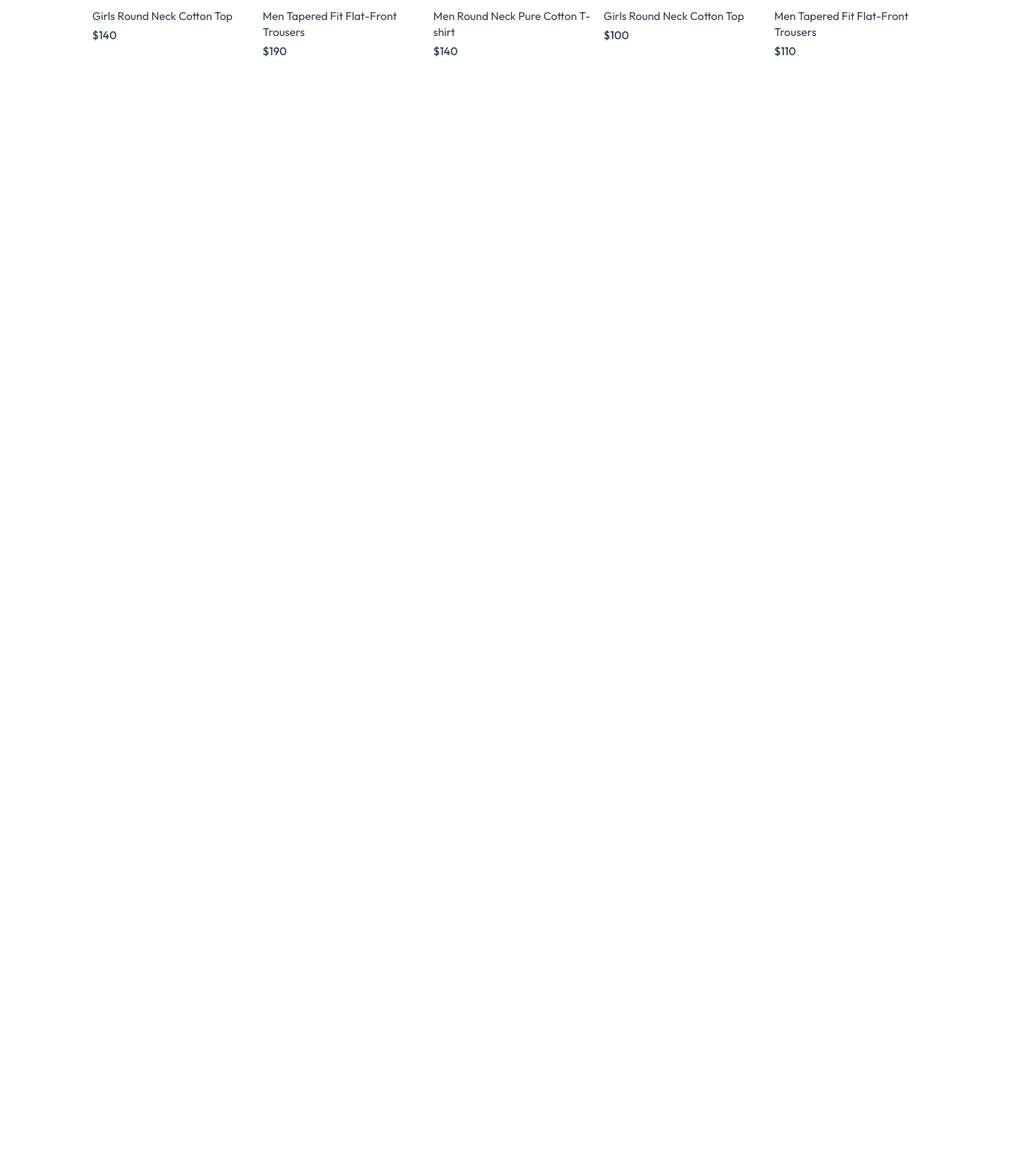
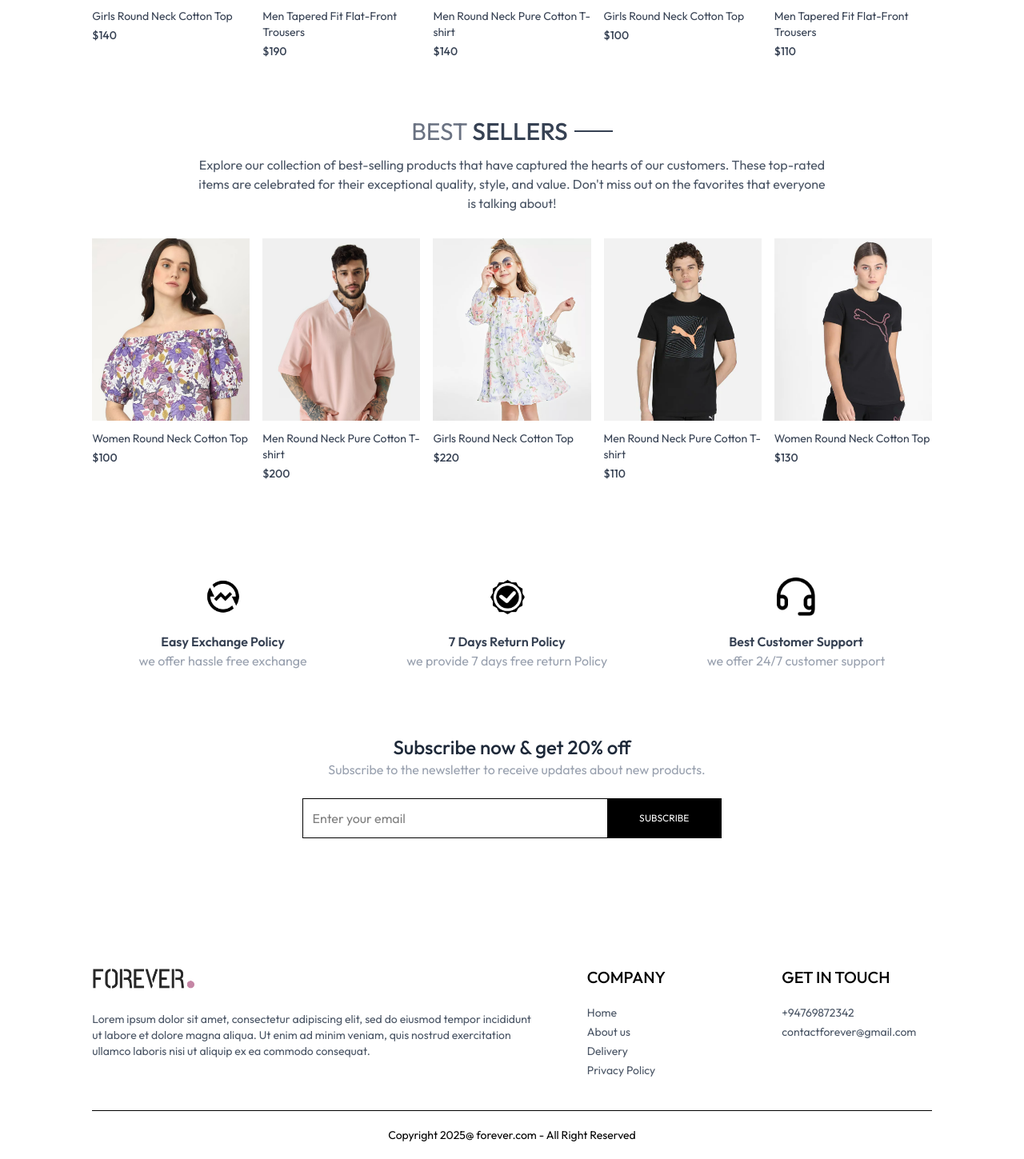
Before and after one commit to Rathinarasa7Nimal/Ecommerce_cloth_platform, a React (Vite) app in the folder frontend/: page / in a window 1280 px wide. Shown: the part 1259-2708 px from the top of the page at 80% size. Before the commit the page ends 1373 px from the top, so only its background shows below. Built offline with nearby package versions, Linux system fonts and the light colour scheme.

Commit message:
completed Home page
Home page is completed

```diff
--- a/frontend/src/App.jsx
+++ b/frontend/src/App.jsx
@@ -10,6 +10,7 @@
 import PlaceOrder from './pages/PlaceOrder.jsx'
 import Orders from './pages/Orders.jsx'
 import Navbar from './components/Navbar.jsx'
+import Footer from './components/Footer.jsx'
 
 const App = () => {
   return (
@@ -26,6 +27,7 @@
         <Route path='/placeorder' element={<PlaceOrder />} />
         <Route path='/orders' element={<Orders />} />
       </Routes>
+      <Footer />
     </div>
   )
 }
--- /dev/null
+++ b/frontend/src/components/BestSeller.jsx
@@ -0,0 +1,37 @@
+import React from 'react'
+import { useContext, useEffect, useState } from 'react'
+import { ShopContext } from '../context/ShopContext'
+import Title from './Title'
+import ProductItem from './ProductItem'
+
+const BestSeller = () => {
+
+    const {products} =useContext(ShopContext);
+    const [bestSeller,setBestSeller] =useState([]);
+
+    useEffect(()=>{
+        const bestProduct = products.filter((item)=>(item.bestseller));
+        setBestSeller(bestProduct.slice(0,5));
+    },[])
+  return (
+    <div className='my-10'>
+        <div className='text-center text-3xl py-8'>
+            <Title text1={"BEST"} text2={"SELLERS"}/>
+            <p className='w-3/4 m-auto text-xs sm:text-sm md:text-base text-gray-600'>
+                Explore our collection of best-selling products that have captured the hearts of our customers. These top-rated items are celebrated for their exceptional quality, style, and value. Don't miss out on the favorites that everyone is talking about!
+            </p>
+        </div>
+
+        {/* Best Seller Products */}
+        <div className='grid grid-cols-2 sm:grid-cols-3 md:grid-cols-4 lg:grid-cols-5 gap-4 gap-y-6'>
+            {
+                bestSeller.map((item,index)=>(
+                    <ProductItem key={index} id={item.id} image={item.image} name={item.name} price={item.price} />
+                ))
+            }
+        </div>
+    </div>
+  )
+}
+
+export default BestSeller
--- /dev/null
+++ b/frontend/src/components/Footer.jsx
@@ -0,0 +1,46 @@
+import React from 'react'
+import { assets } from '../assets/assets'
+
+const Footer = () => {
+  return (
+    <div>
+        <div className='flex flex-col sm:grid grid-cols-[3fr_1fr_1fr] gap-14 my-10 mt-40 text-sm'>
+
+            <div>
+                <img src={assets.logo} className='mb-5 w-32' alt="" />
+                <p className='w-full md:2=3/2 text-gray-600'>
+                    Lorem ipsum dolor sit amet, consectetur adipiscing elit, sed do eiusmod tempor incididunt ut labore et dolore magna aliqua. Ut enim ad minim veniam, quis nostrud exercitation ullamco laboris nisi ut aliquip ex ea commodo consequat.
+                </p>
+            </div>
+
+            <div>
+                <p className='text-xl font-medium mb-5'>COMPANY</p>
+                <ul className='flex flex-col gap-1 text-gray-600'>
+                    <li>Home</li>
+                    <li>About us</li>
+                    <li>Delivery</li>
+                    <li>Privacy Policy</li>
+                </ul>
+            </div>
+
+            <div>
+                <p className='text-xl font-medium mb-5'>GET IN TOUCH</p>
+                <ul className='flex flex-col gap-1 text-gray-600'>
+                    <li>+94769872342</li>
+                    <li>contactforever@gmail.com</li>
+                </ul>
+            </div>
+        </div>
+
+            <div>
+                <hr />
+                <p className='py-5 text-sm text-center'>Copyright 2025@ forever.com - All Right Reserved</p>
+            </div>
+
+
+
+    </div>
+  )
+}
+
+export default Footer
--- /dev/null
+++ b/frontend/src/components/Newsletter.jsx
@@ -0,0 +1,22 @@
+import React from 'react'
+
+const Newsletter = () => {
+    const onSubmitHandler =(event)=>{
+        event.preventDefault();
+    }
+
+  return (
+    <div className='text-center'>
+        <p className='text-2xl font-medium text-gray-800'>Subscribe now & get 20% off</p>
+        <p className='text-gray-400 ml-3'>
+            Subscribe to the newsletter to receive updates about new products.
+        </p>
+        <form onSubmit={onSubmitHandler} className='w-full sm:w-1/2 flex items-center gap-3 mx-auto my-6 border pl-3'>
+            <input className ='w-full sm:flex-1 outline-none' type ='email' placeholder='Enter your email' required />
+            <button type='submit' className='bg-black text-white text-xs px-10 py-4'>SUBSCRIBE</button>
+        </form>
+    </div>
+  )
+}
+
+export default Newsletter
--- /dev/null
+++ b/frontend/src/components/OurPolicy.jsx
@@ -0,0 +1,30 @@
+import React from 'react'
+import { assets } from '../assets/assets'
+
+const OurPolicy = () => {
+  return (
+    <div className='flex flex-col sm:flex-row justify-around gap-12 sm:gap-2 text-center py-20 text-xs sm:text-sm md:text-base text-gray-700'>
+
+        <div>
+            <img src={assets.exchange_icon} className='w-12 m-auto mb-5' alt="" />
+            <p className='font-semibold'>Easy Exchange Policy </p>
+            <p className='text-gray-400'>we offer hassle free exchange</p>
+        </div>
+
+        <div>
+            <img src={assets.quality_icon} className='w-12 m-auto mb-5' alt="" />
+            <p className='font-semibold'>7 Days Return Policy </p>
+            <p className='text-gray-400'>we provide 7 days free return Policy</p>
+        </div>
+
+        <div>
+            <img src={assets.support_img} className='w-12 m-auto mb-5' alt="" />
+            <p className='font-semibold'>Best Customer Support </p>
+            <p className='text-gray-400'>we offer 24/7 customer support</p>
+        </div>
+
+    </div>
+  )
+}
+
+export default OurPolicy
--- a/frontend/src/pages/Home.jsx
+++ b/frontend/src/pages/Home.jsx
@@ -1,12 +1,18 @@
 import React from 'react'
 import Hero from '../components/Hero'
 import LatestCollection from '../components/LatestCollection'
+import BestSeller from '../components/BestSeller'
+import OurPolicy from '../components/OurPolicy'
+import Newsletter from '../components/Newsletter'
 
 const Home = () => {
   return (
     <div >
       <Hero />
       <LatestCollection />
+      <BestSeller />
+      <OurPolicy />
+      <Newsletter />
     </div>
   )
 }
```
